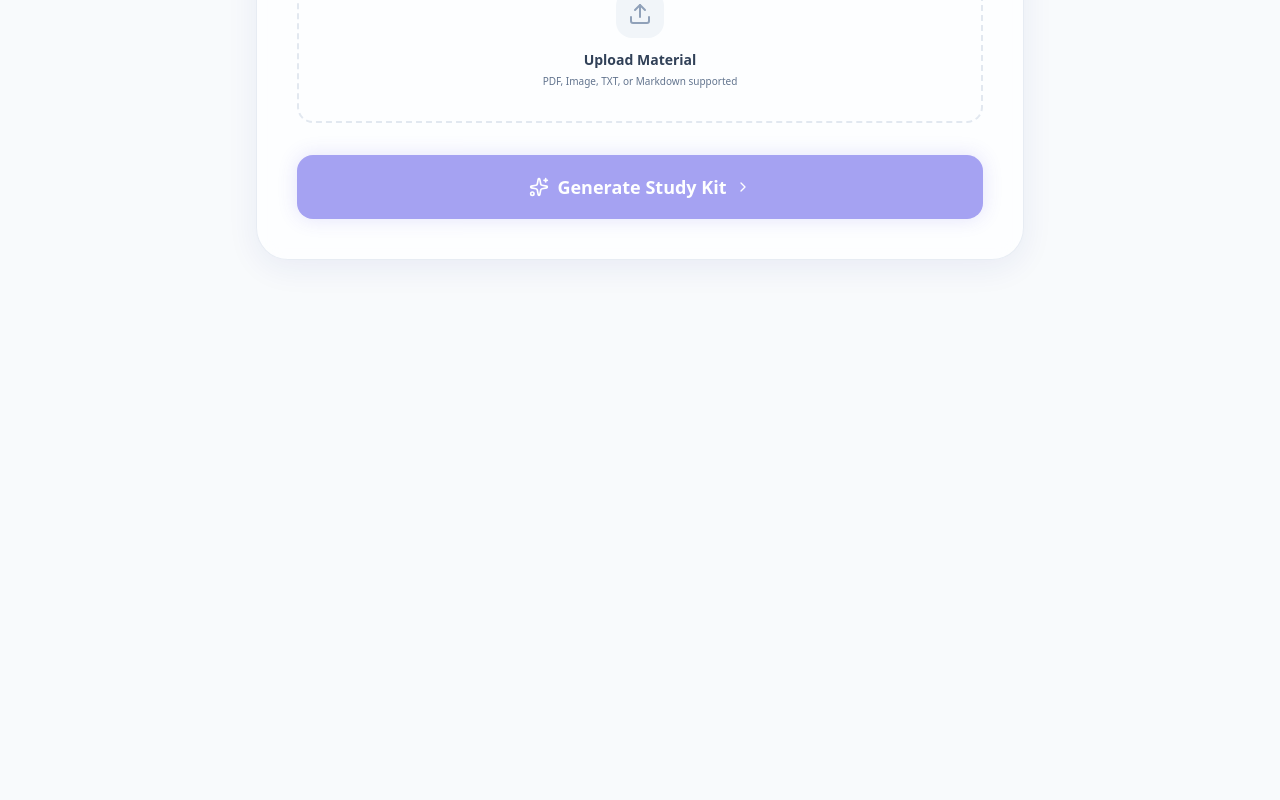
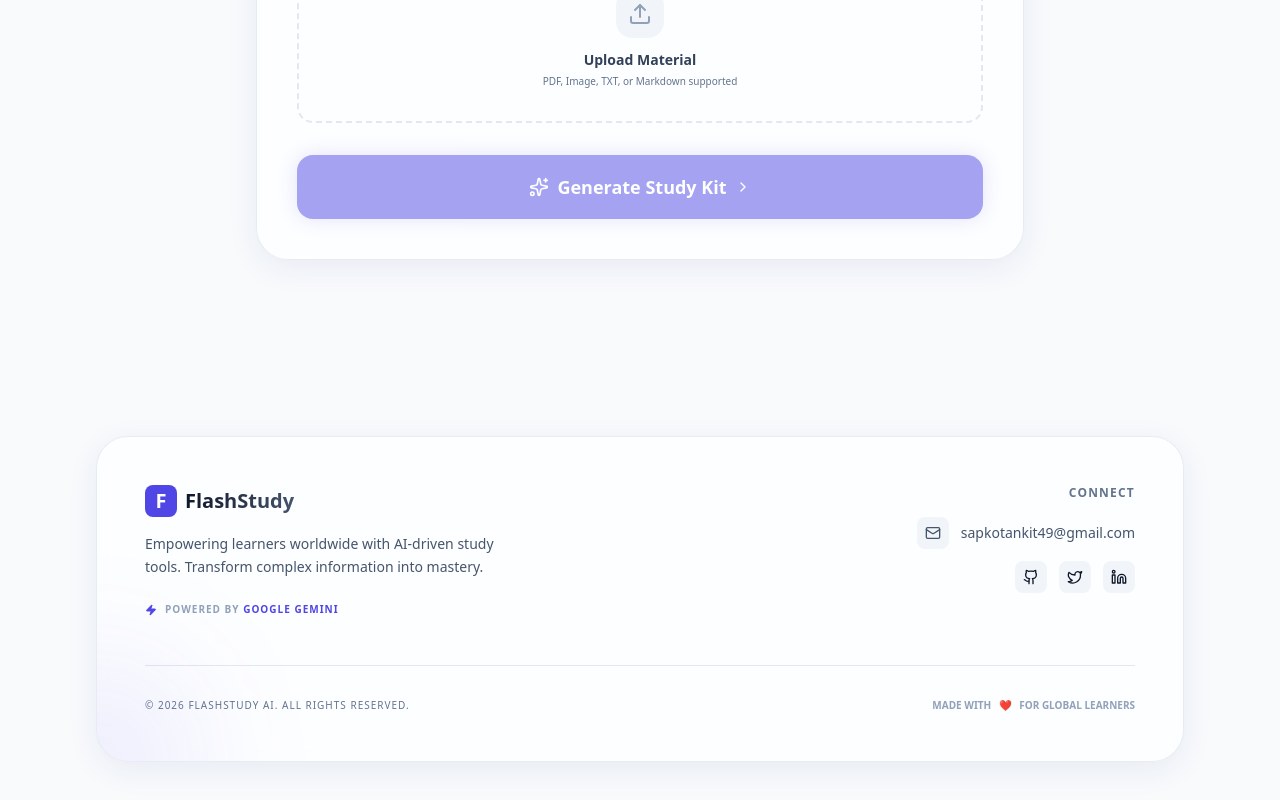
Before and after one commit to Ankit-49/flash-study, a Next.js app: page / in a window 1280 px wide. Shown: the part 772-1572 px from the top of the page. Before the commit the page ends 1128 px from the top, so only its background shows below. Built offline with nearby package versions, Linux system fonts and the light colour scheme.

Commit message:
fix: UI overlaping in recent history

```diff
--- a/app/page.tsx
+++ b/app/page.tsx
@@ -8,6 +8,8 @@ import ChatInterface from '@/components/ChatInterface';
 import ThemeToggle from '@/components/ThemeToggle';
 import HistorySidebar from '@/components/HistorySidebar';
 import SRSDashboard from '@/components/SRSDashboard';
+import Footer from '@/components/Footer';
+
 
 export default function Home() {
   const [text, setText] = useState('');
@@ -215,12 +217,12 @@ export default function Home() {
   };
 
   return (
-    <div className="flex min-h-screen relative overflow-hidden bg-background">
+    <div className="flex flex-col min-h-screen relative overflow-hidden bg-background">
       {/* Background Mesh Gradient */}
       <div className="theme-gradient" />
 
-      <div className="fixed top-6 right-6 z-50 flex items-center gap-3">
-        {streak > 0 && (
+      <div className="fixed top-6 right-6 z-[60] flex items-center gap-3">
+        {streak > 0 ? (
           <motion.div
             initial={{ scale: 0.8, opacity: 0 }}
             animate={{ scale: 1, opacity: 1 }}
@@ -230,7 +232,7 @@ export default function Home() {
             <Flame className="w-4 h-4 fill-current animate-pulse" />
             <span>{streak}</span>
           </motion.div>
-        )}
+        ) : null}
         <button
           onClick={() => setIsDashboardOpen(true)}
           className="p-2.5 rounded-xl bg-white/50 dark:bg-slate-900/50 border border-slate-200 dark:border-slate-800 text-slate-600 dark:text-slate-400 hover:text-primary transition-all shadow-sm"
@@ -251,7 +253,7 @@ export default function Home() {
         <ThemeToggle />
       </div>
 
-      <main className={`flex-1 flex flex-col items-center p-6 sm:p-24 relative z-10 transition-all duration-500 ease-in-out ${isChatOpen ? 'lg:mr-[400px]' : ''}`}>
+      <main className={`flex-1 flex flex-col items-center p-6 pt-24 sm:p-24 relative z-10 transition-all duration-500 ease-in-out ${isChatOpen ? 'lg:mr-[400px]' : ''}`}>
 
         {/* Header Section */}
         <motion.div
@@ -456,6 +458,7 @@ export default function Home() {
           <AnimatePresence>
             {result && (
               <motion.div
+                key="study-kit-result"
                 initial={{ opacity: 0, scale: 0.95 }}
                 animate={{ opacity: 1, scale: 1 }}
                 exit={{ opacity: 0, scale: 0.95 }}
@@ -466,25 +469,28 @@ export default function Home() {
             )}
           </AnimatePresence>
         </motion.div>
-        <HistorySidebar
-          isOpen={isHistoryOpen}
-          onClose={() => setIsHistoryOpen(false)}
-          onSelect={(data: StudyKitData) => setResult(data)}
-        />
-        <SRSDashboard
-          isOpen={isDashboardOpen}
-          onClose={() => setIsDashboardOpen(false)}
-          onSelect={(data: StudyKitData) => setResult(data)}
-        />
       </main>
 
-      {context && (
+      {!!context && (
         <ChatInterface
           context={context}
           isOpen={isChatOpen}
           onToggle={setIsChatOpen}
         />
       )}
+
+      <Footer />
+
+      <HistorySidebar
+        isOpen={isHistoryOpen}
+        onClose={() => setIsHistoryOpen(false)}
+        onSelect={(data: StudyKitData) => setResult(data)}
+      />
+      <SRSDashboard
+        isOpen={isDashboardOpen}
+        onClose={() => setIsDashboardOpen(false)}
+        onSelect={(data: StudyKitData) => setResult(data)}
+      />
     </div>
   );
 }
--- /dev/null
+++ b/components/Footer.tsx
@@ -0,0 +1,94 @@
+'use client';
+
+import { Mail, Github, Twitter, Linkedin, Zap } from 'lucide-react';
+import { motion } from 'framer-motion';
+
+export default function Footer() {
+    const currentYear = new Date().getFullYear();
+
+    const socialLinks = [
+        { name: 'GitHub', icon: Github, href: 'https://github.com/Smudge049', color: 'hover:text-slate-900 dark:hover:text-white' },
+        { name: 'Twitter', icon: Twitter, href: 'https://x.com/Ankit12024745', color: 'hover:text-blue-400' },
+        { name: 'LinkedIn', icon: Linkedin, href: 'https://www.linkedin.com/in/ankit-sapkota-a77556307/', color: 'hover:text-blue-600' },
+    ];
+
+    return (
+        <footer className="w-full mt-20 pb-10 relative z-10 px-6 sm:px-24">
+            <div className="max-w-7xl mx-auto">
+                <div className="glass-panel rounded-[2rem] p-8 sm:p-12 overflow-hidden relative group">
+                    {/* Decorative background glow */}
+                    <div className="absolute -bottom-24 -left-24 w-48 h-48 bg-primary/10 rounded-full blur-3xl group-hover:bg-primary/20 transition-colors" />
+
+                    <div className="relative z-10 grid grid-cols-1 md:grid-cols-2 gap-12">
+                        {/* Branding & Mission */}
+                        <div className="space-y-4">
+                            <div className="flex items-center gap-2">
+                                <div className="w-8 h-8 bg-primary rounded-lg flex items-center justify-center">
+                                    <span className="text-white font-black text-xl">F</span>
+                                </div>
+                                <h3 className="text-xl font-bold bg-clip-text text-transparent bg-gradient-to-r from-slate-900 to-slate-600 dark:from-white dark:to-slate-400">
+                                    FlashStudy
+                                </h3>
+                            </div>
+                            <p className="text-sm text-slate-600 dark:text-slate-400 leading-relaxed max-w-sm">
+                                Empowering learners worldwide with AI-driven study tools. Transform complex information into mastery.
+                            </p>
+                            {/* Gemini Credit */}
+                            <div className="flex items-center gap-2 pt-2 text-[10px] font-bold text-slate-400 uppercase tracking-widest">
+                                <Zap className="w-3 h-3 text-primary fill-current" />
+                                <span>Powered by <span className="text-primary">Google Gemini</span></span>
+                            </div>
+                        </div>
+
+                        {/* Quick Links / Contact */}
+                        <div className="space-y-4 md:text-right flex flex-col md:items-end">
+                            <h4 className="text-xs font-bold text-slate-500 uppercase tracking-widest">Connect</h4>
+                            <div className="flex flex-col gap-3">
+                                <a
+                                    href="mailto:sapkotankit49@gmail.com"
+                                    className="flex items-center gap-3 text-sm text-slate-600 dark:text-slate-400 hover:text-primary transition-colors group/link md:justify-end"
+                                >
+                                    <div className="p-2 bg-slate-100 dark:bg-slate-800 rounded-lg group-hover/link:bg-primary/10 group-hover/link:text-primary transition-all">
+                                        <Mail className="w-4 h-4" />
+                                    </div>
+                                    <span>sapkotankit49@gmail.com</span>
+                                </a>
+                                <div className="flex items-center gap-3 md:justify-end">
+                                    {socialLinks.map((social) => (
+                                        <a
+                                            key={social.name}
+                                            href={social.href}
+                                            target="_blank"
+                                            rel="noopener noreferrer"
+                                            className={`p-2 bg-slate-100 dark:bg-slate-800 rounded-lg transition-all ${social.color} hover:scale-110`}
+                                            title={social.name}
+                                        >
+                                            <social.icon className="w-4 h-4" />
+                                        </a>
+                                    ))}
+                                </div>
+                            </div>
+                        </div>
+                    </div>
+
+                    <div className="mt-12 pt-8 border-t border-slate-200 dark:border-slate-800 flex flex-col sm:flex-row justify-between items-center gap-4">
+                        <p className="text-[10px] font-medium text-slate-500 uppercase tracking-widest">
+                            © {currentYear} FlashStudy AI. All rights reserved.
+                        </p>
+                        <div className="flex items-center gap-2 text-[10px] font-bold text-slate-400">
+                            <span>MADE WITH</span>
+                            <motion.span
+                                animate={{ scale: [1, 1.2, 1] }}
+                                transition={{ repeat: Infinity, duration: 1.5 }}
+                                className="text-red-500"
+                            >
+                                ❤
+                            </motion.span>
+                            <span>FOR GLOBAL LEARNERS</span>
+                        </div>
+                    </div>
+                </div>
+            </div>
+        </footer>
+    );
+}
--- a/components/SRSDashboard.tsx
+++ b/components/SRSDashboard.tsx
@@ -102,20 +102,23 @@ export default function SRSDashboard({ isOpen, onClose, onSelect }: SRSDashboard
     return (
         <AnimatePresence>
             {isOpen && (
-                <>
+                <div key="srs-dashboard-wrapper">
                     <motion.div
+                        key="srs-backdrop"
                         initial={{ opacity: 0 }}
                         animate={{ opacity: 1 }}
                         exit={{ opacity: 0 }}
                         onClick={onClose}
-                        className="fixed inset-0 bg-slate-900/60 backdrop-blur-sm z-[80]"
+                        className="fixed inset-0 bg-slate-900/60 backdrop-blur-sm z-[100]"
                     />
                     <motion.div
+                        key="srs-dashboard-content"
                         initial={{ opacity: 0, scale: 0.95, y: 20 }}
                         animate={{ opacity: 1, scale: 1, y: 0 }}
                         exit={{ opacity: 0, scale: 0.95, y: 20 }}
-                        className="fixed inset-4 md:inset-10 bg-slate-50 dark:bg-slate-900 rounded-[2.5rem] shadow-2xl overflow-hidden z-[90] flex flex-col border border-white/20 dark:border-slate-700"
+                        className="fixed inset-4 md:inset-10 bg-slate-50 dark:bg-slate-900 rounded-[2.5rem] shadow-2xl overflow-hidden z-[110] flex flex-col border border-white/20 dark:border-slate-700"
                     >
+
                         {/* Header */}
                         <div className="p-8 bg-white dark:bg-slate-950 border-b border-slate-200 dark:border-slate-800 flex items-center justify-between sticky top-0 z-10">
                             <div>
@@ -288,7 +291,7 @@ export default function SRSDashboard({ isOpen, onClose, onSelect }: SRSDashboard
                             </section>
                         </div>
                     </motion.div>
-                </>
+                </div>
             )}
 
             <AnimatePresence>
```
Also changed, not shown: components/HistorySidebar.tsx (+7 -7 lines), components/StudyKit.tsx (+5 -5 lines).
